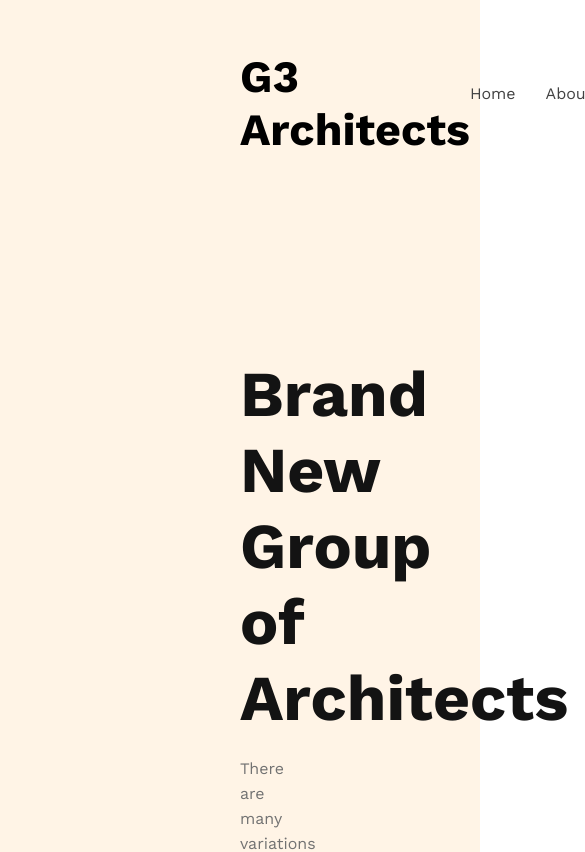
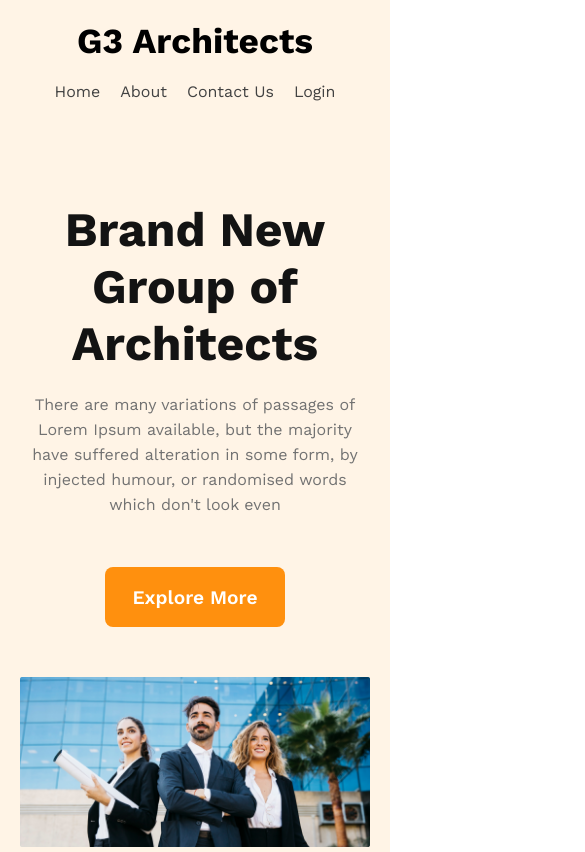
Before and after one commit to shsobur/architects-resources, a plain HTML site: page index.html in a window 390 px wide. Shown: the top 852 px of the page, 585 px wide, since content can reach past the window. Drawn offline with nearby package versions, Linux system fonts and the light colour scheme.

Commit message:
finished header with responsive for mobial and mediam devise

```diff
--- a/style.css
+++ b/style.css
@@ -5,8 +5,11 @@
   box-sizing: border-box;
   font-family: 'Work Sans', sans-serif;
 }
+
+
+/* Styleing Primary-button */
 .btn-primary {
-  height: 65px;
+  height: 60px;
   width: 180px;
   color: #FFF;
   font-size: 1.2rem;
@@ -16,6 +19,14 @@
   border: none;
   margin: 50px 0;
 }
+.btn-primary:hover {
+  background-color: #eb7e02;
+}
+.btn-primary:active {
+  background-color: #c16700;
+}
+/* Styleing Primary-button */
+
 
 header {
   background: rgba(255, 144, 14, 0.10);
@@ -36,11 +47,12 @@ nav {
 
 nav > ul {
   display: flex;
+  gap: 30px;
+  justify-content: center;
 }
 
 nav li {
   list-style: none;
-  margin-right: 30px;
 }
 
 nav a {
@@ -71,3 +83,75 @@ nav a {
   line-height: 25px;
   padding-top: 20px;
 }
+
+.banar img {
+  width: 100%;
+}
+
+/* Header-Baner styleing END */
+
+
+
+
+
+
+
+
+
+
+
+
+
+
+
+
+
+
+
+
+
+
+
+
+
+
+/* Media-Screen for Mobial */
+
+@media screen and (max-width: 576px) {
+  header {
+    padding: 20px;
+  }
+  nav {
+    flex-direction: column;
+  }
+  nav ul {
+    padding-top: 20px;
+    gap: 20px;
+  }
+  .nave-titel {
+    font-size: 2.2rem;
+  }
+  .banar-titel {
+    font-size: 3rem;
+    margin-top: 100px;
+  }
+}
+
+
+/* Meida-Screen for tablet */
+
+@media screen and (min-width: 576px) and (max-width:1080px) {
+  header {
+    padding: 50px;
+  }
+  nav {
+    flex-direction: column;
+  }
+  nav ul {
+    padding-top: 40px;
+  }
+  .banar-titel {
+    font-size: 3.5rem;
+    margin-top: 150px;
+  }
+}
```
